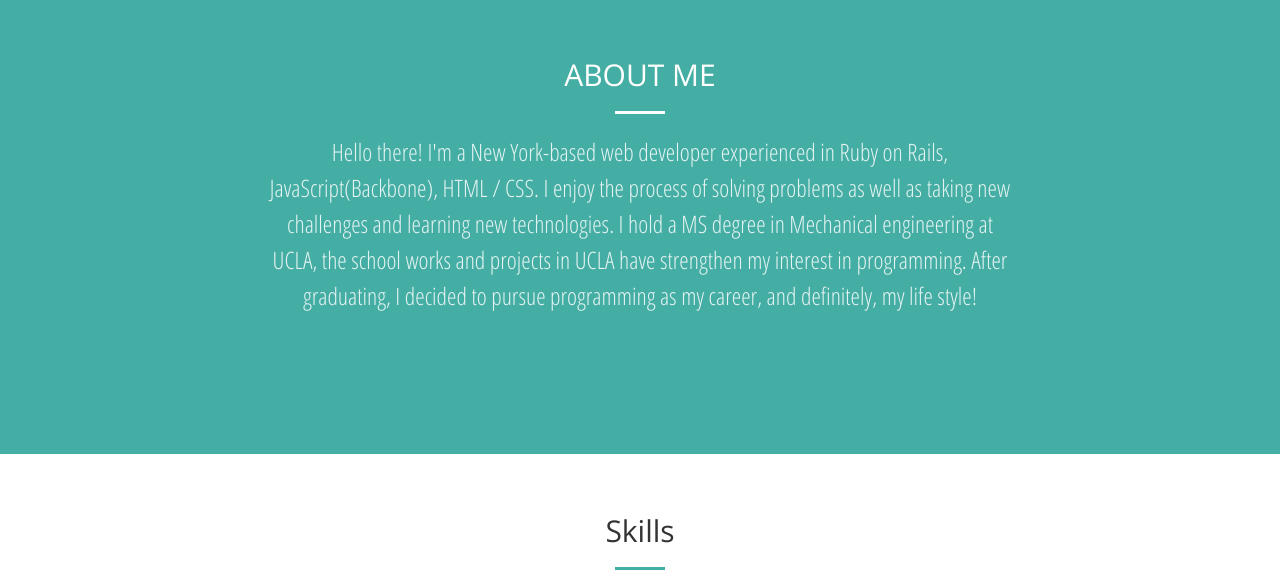
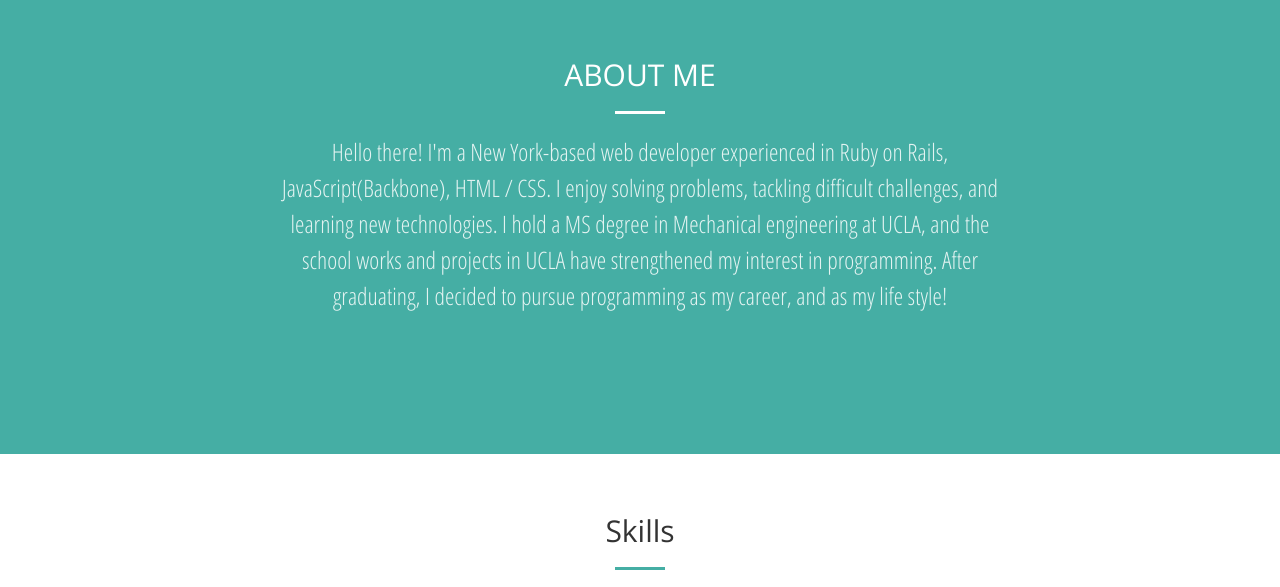
Before and after one commit to chiaowenlin075/chiaowenlin075.github.io, a plain HTML site: page index.html in a window 1280 px wide. Shown: the part 802-1389 px from the top of the page. Drawn offline with nearby package versions, Linux system fonts and the light colour scheme; a web font is replaced by a local one.

Commit message:
Change about me

```diff
--- a/index.html
+++ b/index.html
@@ -76,9 +76,9 @@
                     <hr class="light">
                     <p class="text-faded">
                       Hello there! I'm a New York-based web developer experienced in Ruby on Rails, JavaScript(Backbone), HTML / CSS.
-                      I enjoy the process of solving problems as well as taking new challenges and learning new technologies.
-                      I hold a MS degree in Mechanical engineering at UCLA, the school works and projects in UCLA have strengthen my interest in programming.
-                      After graduating, I decided to pursue programming as my career, and definitely, my life style!
+                      I enjoy solving problems, tackling difficult challenges, and learning new technologies.
+                      I hold a MS degree in Mechanical engineering at UCLA, and the school works and projects in UCLA have strengthened my interest in programming.
+                      After graduating, I decided to pursue programming as my career, and as my life style!
                     </p>
                 </div>
             </div>
```
Also changed, not shown: 1 other file.
